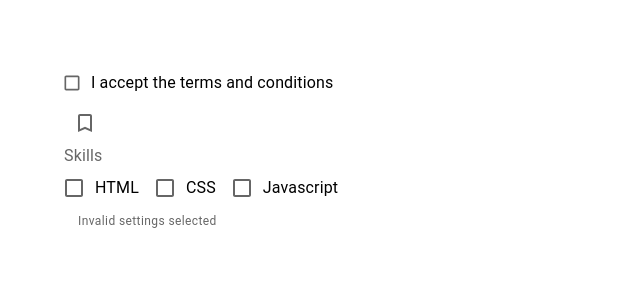
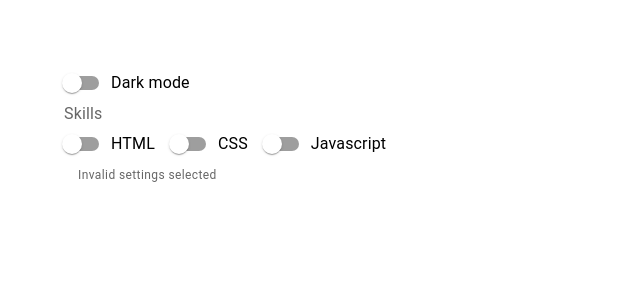
Before and after one commit to iftekharx/ReactMaterialUI_Practice, a React (Create React App) app: page / in a window 1280 px wide. Shown: the top 300 px of the page, without its empty margins (0-640 px from the left). Built offline with nearby package versions, Linux system fonts and the light colour scheme.

Commit message:
MuiSwitch added

```diff
--- a/src/App.tsx
+++ b/src/App.tsx
@@ -6,11 +6,12 @@ import MuiTextField from './components/MuiTextField'
 import MuiSelect from './components/MuiSelect'
 import MuiRadioButton from './components/MuiRadioButton'
 import MuiCheckbox from './components/MuiCheckbox'
+import MuiSwitch from './components/MuiSwitch'
 
 function App() {
   return (
     <div className="App">
-      <MuiCheckbox />
+      <MuiSwitch />
     </div>
   )
 }
--- /dev/null
+++ b/src/components/MuiSwitch.tsx
@@ -0,0 +1,79 @@
+import { Box, FormControlLabel, Switch } from '@mui/material'
+import React, { useState } from 'react'
+import BookmarkBorderIcon from '@mui/icons-material/BookmarkBorder'
+import BookmarkIcon from '@mui/icons-material/Bookmark'
+import {
+  Checkbox,
+  FormControl,
+  FormLabel,
+  FormGroup,
+  FormHelperText,
+} from '@mui/material'
+
+const MuiSwitch = () => {
+  const [checked, setChecked] = useState(false)
+
+  const handleChange = (event: React.ChangeEvent<HTMLInputElement>) => {
+    setChecked(event.target.checked)
+  }
+
+  const [skills, setSkills] = useState<string[]>([])
+
+  const handleSkillChange = (event: React.ChangeEvent<HTMLInputElement>) => {
+    const index = skills.indexOf(event.target.value)
+    if (index == -1) {
+      setSkills([...skills, event.target.value])
+    } else {
+      setSkills(skills.filter((skills) => skills != event.target.value))
+    }
+  }
+  return (
+    <Box>
+      <FormControlLabel
+        label="Dark mode"
+        control={<Switch checked={checked} onChange={handleChange} />}
+      />
+
+      <Box>
+        <FormControl>
+          <FormLabel>Skills</FormLabel>
+          <FormGroup row>
+            <FormControlLabel
+              label="HTML"
+              control={
+                <Switch
+                  value="html"
+                  checked={skills.includes('html')}
+                  onChange={handleSkillChange}
+                />
+              }
+            />
+            <FormControlLabel
+              label="CSS"
+              control={
+                <Switch
+                  value="css"
+                  checked={skills.includes('css')}
+                  onChange={handleSkillChange}
+                />
+              }
+            />
+            <FormControlLabel
+              label="Javascript"
+              control={
+                <Switch
+                  value="javascript"
+                  checked={skills.includes('javascript')}
+                  onChange={handleSkillChange}
+                />
+              }
+            />
+          </FormGroup>
+          <FormHelperText>Invalid settings selected</FormHelperText>
+        </FormControl>
+      </Box>
+    </Box>
+  )
+}
+
+export default MuiSwitch
```
